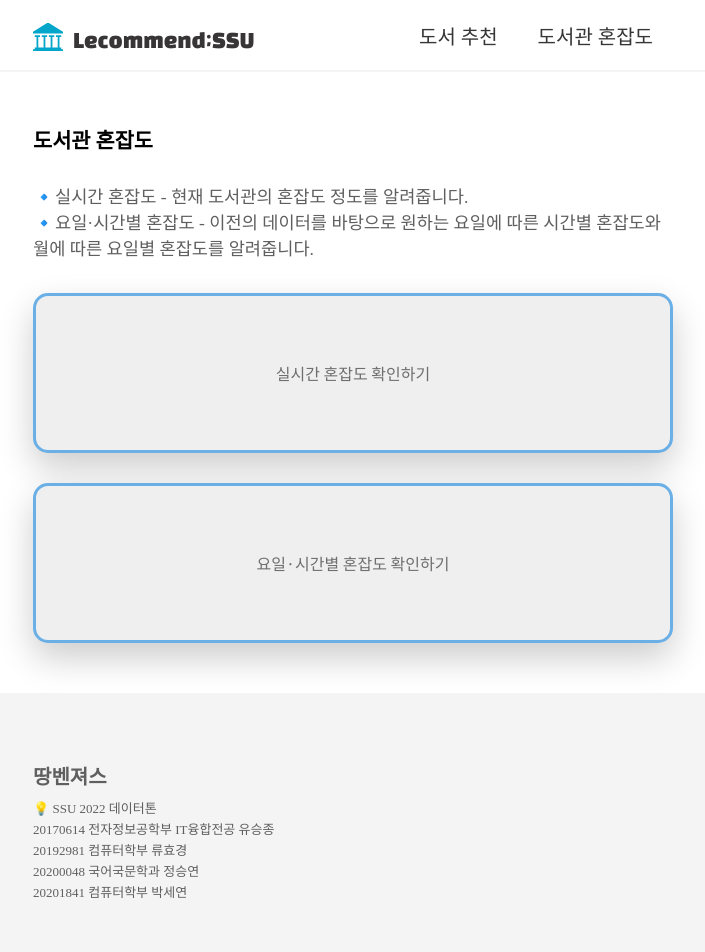
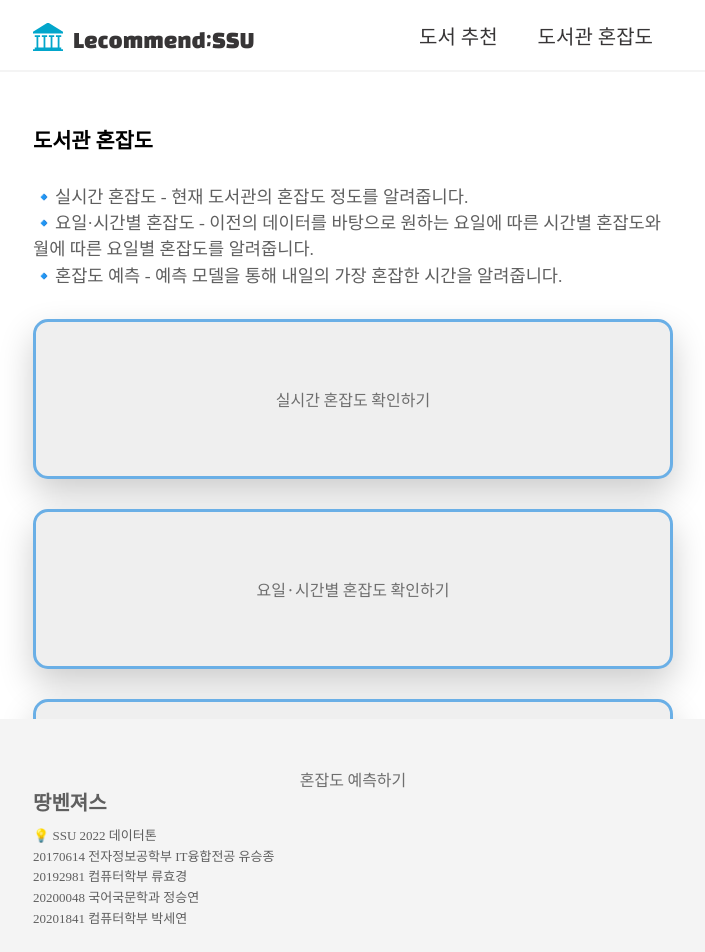
Before and after one commit to seyxxn/lecommendSSU, a React (Create React App) app in the folder lecommend-ssu/: page /congestion in a window 1280 px wide. Shown: the top 952 px of the page, without its empty margins (287-992 px from the left). Built offline with nearby package versions, Linux system fonts and the light colour scheme.

Commit message:
add predict congetstion page

```diff
--- a/lecommend-ssu/src/app.jsx
+++ b/lecommend-ssu/src/app.jsx
@@ -8,6 +8,7 @@ import Recommend from "./pages/Recommend";
 import Congestion from "./pages/Congestion";
 import RealTimeCongestion from "./pages/RealTimeCongestion";
 import DayAndMonthCongestion from "./pages/DayAndMonthCongestion";
+import PredictCongestion from "./pages/PredictCongestion";
 
 class app extends Component {
   render() {
@@ -28,6 +29,11 @@ class app extends Component {
             path="/dayandmonthcongestion"
             element={<DayAndMonthCongestion />}
           />
+          <Route
+            exact
+            path="/predictCongestion"
+            element={<PredictCongestion />}
+          />
         </Routes>
         <Footer />
       </BrowserRouter>
--- a/lecommend-ssu/src/components/ButtonContainer2.jsx
+++ b/lecommend-ssu/src/components/ButtonContainer2.jsx
@@ -24,6 +24,15 @@ function ButtonContainer2() {
         >
           <Button2 serviceName="요일·시간별 혼잡도 확인하기"></Button2>
         </Link>
+        <Link
+          to="/predictCongestion"
+          style={{
+            textDecoration: "none",
+            cursor: "pointer",
+          }}
+        >
+          <Button2 className="" serviceName="혼잡도 예측하기"></Button2>
+        </Link>
       </div>
     </>
   );
--- a/lecommend-ssu/src/pages/Congestion.jsx
+++ b/lecommend-ssu/src/pages/Congestion.jsx
@@ -8,7 +8,8 @@ function Congestion() {
       <div className="subIntro">
         🔹실시간 혼잡도 - 현재 도서관의 혼잡도 정도를 알려줍니다.<br></br>
         🔹요일·시간별 혼잡도 - 이전의 데이터를 바탕으로 원하는 요일에 따른
-        시간별 혼잡도와 월에 따른 요일별 혼잡도를 알려줍니다.
+        시간별 혼잡도와 월에 따른 요일별 혼잡도를 알려줍니다.<br></br>
+        🔹혼잡도 예측 - 예측 모델을 통해 내일의 가장 혼잡한 시간을 알려줍니다.
       </div>
       <ButtonContainer2 />
     </div>
```
